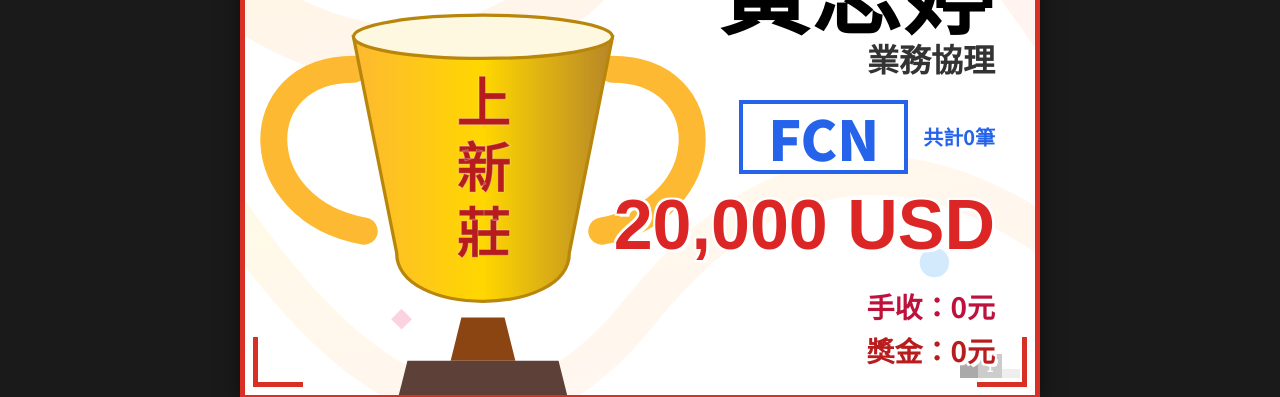
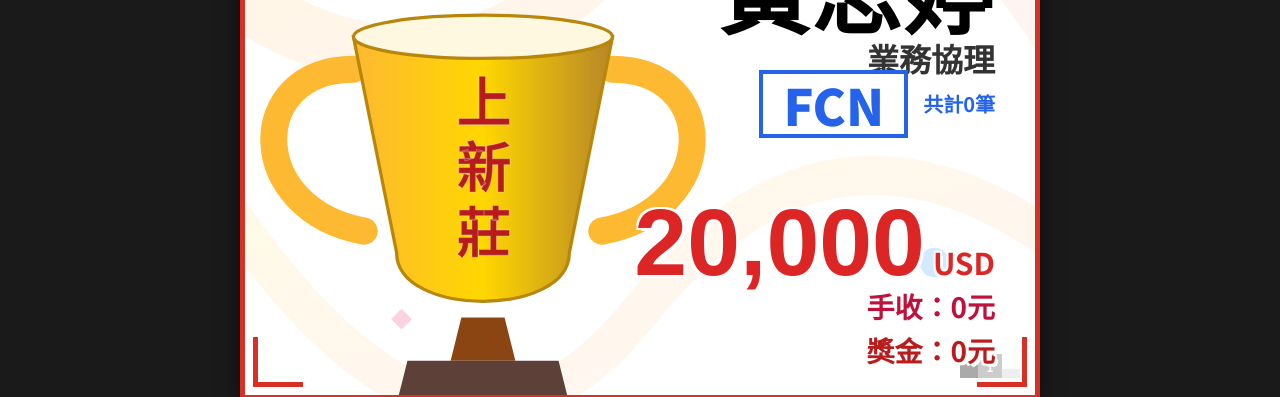
Before and after one commit to juststar0822-arch/my-fcn-dashboard, a plain HTML site: page win.html in a window 1280 px wide. Shown: the part 618-1015 px from the top of the page. Drawn offline with nearby package versions, Linux system fonts and the light colour scheme; no server answers.

Commit message:
Update win.html

```diff
--- a/win.html
+++ b/win.html
@@ -3,7 +3,7 @@
 <head>
     <meta charset="UTF-8">
     <meta name="viewport" content="width=device-width, initial-scale=1.0, maximum-scale=1.0, user-scalable=no">
-    <title>榮譽榜生成器 (多幣別顯示版)</title>
+    <title>榮譽榜生成器 (換行顯示版)</title>
     <script src="https://unpkg.com/vue@3/dist/vue.global.js"></script>
     <script src="https://cdn.tailwindcss.com"></script>
     <script src="https://cdnjs.cloudflare.com/ajax/libs/html2canvas/1.4.1/html2canvas.min.js"></script>
@@ -131,38 +131,58 @@
             margin-top: -5px;
         }
 
+        /* 商品區塊：位置稍微上移以容納多行 */
         .field-product {
-            top: 230px; right: 40px;
-            display: flex; align-items: center; justify-content: flex-end;
+            top: 200px; /* 原本 230，上移給多行空間 */
+            right: 40px;
+            display: flex;
+            align-items: center; /* 垂直置中 */
+            justify-content: flex-end;
             min-width: 450px;
         }
+
+        /* 商品列表容器 */
+        .product-list {
+            display: flex;
+            flex-direction: column;
+            align-items: flex-end; /* 靠右對齊 */
+            gap: 8px; /* 行距 */
+        }
+
         .product-box {
             border: 4px solid #2563eb;
             color: #2563eb;
-            font-size: 55px; font-weight: 900; /* 稍微縮小商品字體 */
-            padding: 0 25px; margin-right: 15px;
-            white-space: nowrap; line-height: 1.2;
+            font-size: 50px; /* 稍微縮小以適應多行 */
+            font-weight: 900;
+            padding: 0 20px;
+            white-space: nowrap;
+            line-height: 1.2;
             background: rgba(255,255,255,0.95);
         }
-        .count-text { font-size: 20px; font-weight: bold; color: #2563eb; }
+        .count-text { font-size: 20px; font-weight: bold; color: #2563eb; margin-left: 15px; }
 
-        /* 金額顯示區調整：字體變小，位置調整 */
+        /* 金額區塊：支援多行 */
         .field-amount {
             top: 320px; /* 位置 */
             right: 40px;
             text-align: right;
             min-width: 500px;
             display: flex;
-            justify-content: flex-end;
+            flex-direction: column; /* 垂直排列 */
+            align-items: flex-end;
+            gap: 0px;
+        }
+        .amount-row {
+            display: flex;
             align-items: baseline;
+            line-height: 1.1;
         }
         .amount-text {
             font-weight: 900; color: #dc2626;
-            font-family: Arial, sans-serif; line-height: 1;
-            /* 字體大小改為動態控制，預設小一點 */
+            font-family: Arial, sans-serif;
         }
+        .currency-text { font-size: 30px; font-weight: bold; color: #dc2626; margin-left: 8px; }
 
-        /* 數據區 */
         .field-stats {
             bottom: 25px; right: 40px;
             text-align: right;
@@ -310,7 +330,6 @@
                     <ellipse cx="200" cy="100" rx="120" ry="20" fill="#FFF8E1" stroke="#B8860B" stroke-width="3"/>
                     <path d="M180 360 L220 360 L230 400 L170 400 Z" fill="#8B4513"/>
                     <path d="M130 400 L270 400 L280 440 L120 440 Z" fill="#5D4037"/>
-                    <!-- 直式文字 -->
                     <text x="200" y="180" text-anchor="middle" font-weight="900" fill="#B71C1C" font-size="50" font-family="'Noto Serif TC', serif" stroke="rgba(255,255,255,0.3)" stroke-width="1">上</text>
                     <text x="200" y="240" text-anchor="middle" font-weight="900" fill="#B71C1C" font-size="50" font-family="'Noto Serif TC', serif" stroke="rgba(255,255,255,0.3)" stroke-width="1">新</text>
                     <text x="200" y="300" text-anchor="middle" font-weight="900" fill="#B71C1C" font-size="50" font-family="'Noto Serif TC', serif" stroke="rgba(255,255,255,0.3)" stroke-width="1">莊</text>
@@ -330,14 +349,22 @@
                 <div class="title-text">{{ currentRep.title }}</div>
             </div>
 
+            <!-- 商品區塊 (換行邏輯) -->
             <div class="field field-product">
-                <div class="product-box">{{ finalProductName }}</div>
+                <div class="product-list">
+                    <div v-for="prod in finalProductList" :key="prod" class="product-box">
+                        {{ prod }}
+                    </div>
+                </div>
                 <div class="count-text text-outline">共計{{ cart.length }}筆</div>
             </div>
 
-            <!-- 金額顯示區 (優化版：根據字數調整大小) -->
+            <!-- 金額顯示區 (支援多行) -->
             <div class="field field-amount text-outline">
-                <span class="amount-text" :style="{ fontSize: amountFontSize }">{{ finalAmountString }}</span>
+                <div v-for="item in finalAmountList" :key="item.curr" class="amount-row">
+                    <span class="amount-text" :style="{ fontSize: amountFontSize }">{{ item.val }}</span>
+                    <span class="currency-text">{{ item.curr }}</span>
+                </div>
             </div>
 
             <div class="field field-stats text-outline">
@@ -369,7 +396,11 @@
 
             const cart = ref([]);
             const form = reactive({
-                productType: 'FCN', currency: 'USD', exRate: 32.5, amount: 20000, bp: 50
+                productType: 'FCN',
+                currency: 'USD',
+                exRate: 32.5,
+                amount: 20000,
+                bp: 50
             });
 
             const liveRates = { USD: 32.5, JPY: 0.22, TWD: 1.0 };
@@ -377,7 +408,10 @@
             const scaleStyle = computed(() => {
                 const targetWidth = 820;
                 const scale = Math.min((windowWidth.value - 20) / targetWidth, 1);
-                return { transform: `scale(${scale})`, marginBottom: `-${535 * (1 - scale)}px` };
+                return {
+                    transform: `scale(${scale})`,
+                    marginBottom: `-${535 * (1 - scale)}px`
+                };
             });
 
             onMounted(async () => {
@@ -442,18 +476,17 @@
             const totalRevenue = computed(() => cart.value.reduce((sum, item) => sum + item.revenue, 0));
             const totalBonus = computed(() => cart.value.reduce((sum, item) => sum + item.bonus, 0));
 
-            // 商品名稱邏輯：如果多種，用 + 連接
-            const finalProductName = computed(() => {
-                if (cart.value.length === 0) return 'FCN';
+            // 商品名稱清單：去重後列出
+            const finalProductList = computed(() => {
+                if (cart.value.length === 0) return ['FCN'];
                 const types = [...new Set(cart.value.map(i => i.productType))];
-
-                const map = { 'FCN': 'FCN', 'U6': '元元U6', 'U5': '元元U5', 'BOND': '海外債' };
-                return types.map(t => map[t]).join(' + ');
+                const map = { 'FCN': 'FCN', 'U6': '元元致富U6', 'U5': '元元致富U5', 'BOND': '海外債' };
+                return types.map(t => map[t]);
             });
 
-            // 金額顯示邏輯：分幣別加總
-            const finalAmountString = computed(() => {
-                if(cart.value.length === 0) return formatNumber(form.amount) + ' ' + form.currency;
+            // 金額清單：依幣別加總，分行顯示
+            const finalAmountList = computed(() => {
+                if(cart.value.length === 0) return [{ val: formatNumber(form.amount), curr: form.currency }];
 
                 const sums = {};
                 cart.value.forEach(item => {
@@ -461,15 +494,17 @@
                     sums[item.currency] += item.amount;
                 });
 
-                return Object.keys(sums).map(curr => `${formatNumber(sums[curr])} ${curr}`).join(' + ');
+                return Object.keys(sums).map(curr => ({ val: formatNumber(sums[curr]), curr: curr }));
             });
 
-            // 動態字體大小
+            // 動態調整金額字體大小
             const amountFontSize = computed(() => {
-                const len = finalAmountString.value.length;
-                if(len > 25) return '45px';
-                if(len > 15) return '55px';
-                return '70px'; // 預設變小
+                // 如果有多行，字體變小
+                if (finalAmountList.value.length > 1) return '65px';
+                // 如果單行但字數多，也變小
+                const firstVal = finalAmountList.value[0].val;
+                if (firstVal.length > 8) return '70px';
+                return '95px'; // 預設大字
             });
 
             const formatNumber = (num) => num.toString().replace(/\B(?=(\d{3})+(?!\d))/g, ",");
@@ -494,7 +529,7 @@
                 repList, repIndex, globalDate, form, cart, currentRep, rocDate, isFixedBP, loadingRate,
                 updateExRate, handleProductChange, calculatedRevenue, calculatedBonus,
                 addToCart, removeFromCart, totalRevenue, totalBonus,
-                finalProductName, finalAmountString, amountFontSize,
+                finalProductList, finalAmountList, amountFontSize,
                 formatNumber, generateImage, scaleStyle
             };
         }
```
